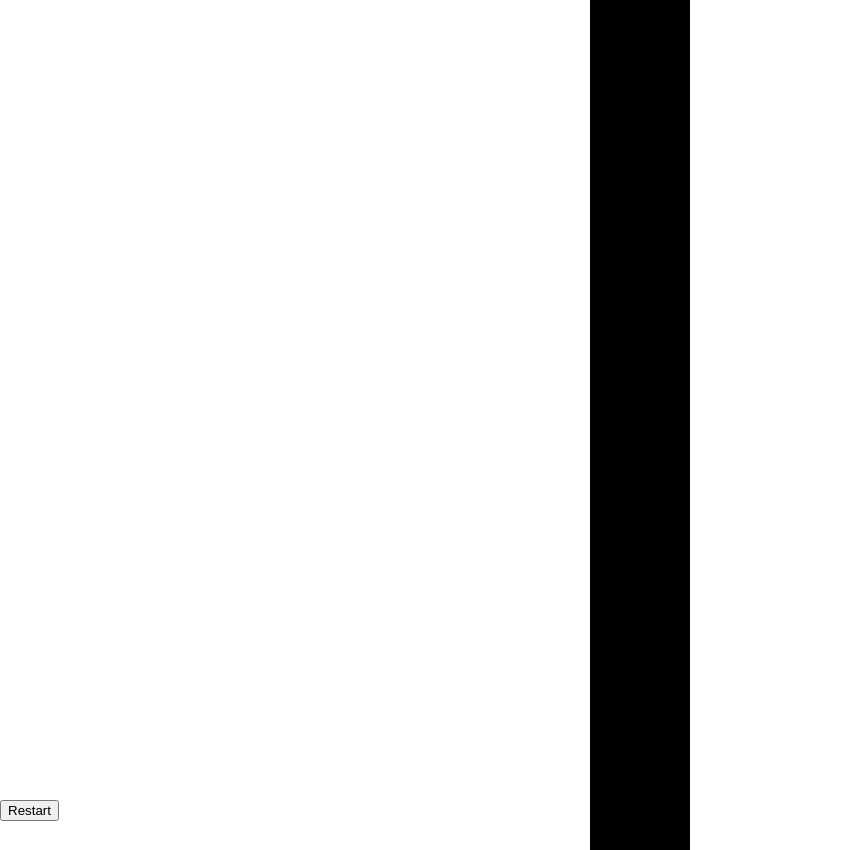
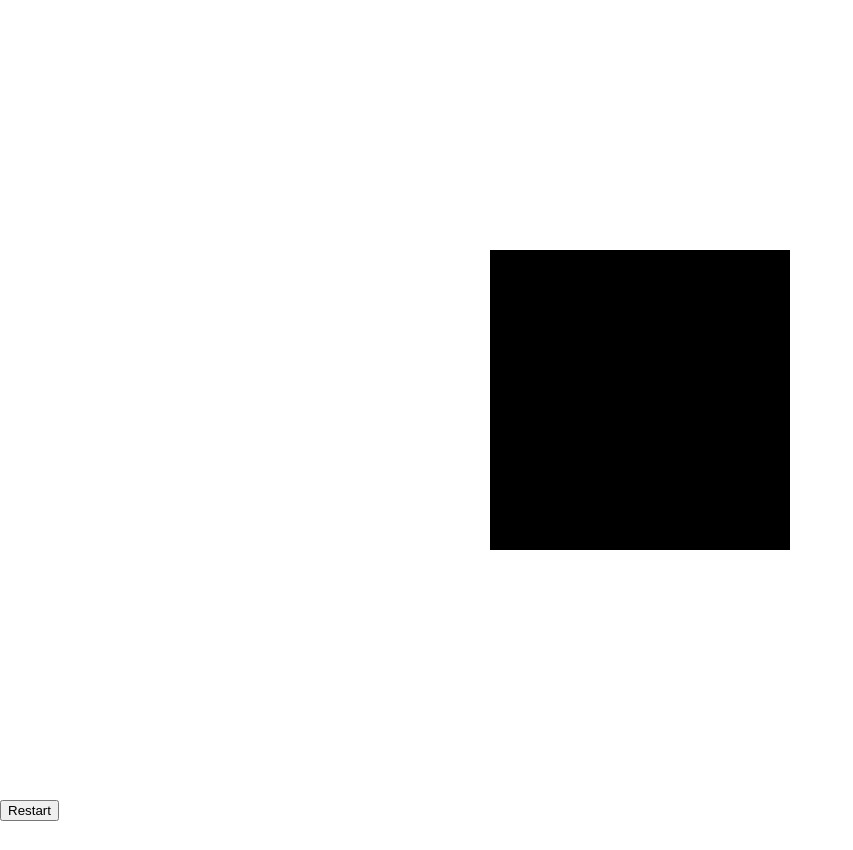
Before and after one commit to Mmddzz3/Tic-Tac-Toe, a plain HTML site: page index.html in a window 1280 px wide. Shown: the whole page, without its empty margins (0-853 px from the left). After the commit the page ends 821 px from the top, so only its background shows below. Drawn offline with Linux system fonts and the light colour scheme.

Commit message:
Update styles.css

```diff
--- a/styles.css
+++ b/styles.css
@@ -12,6 +12,7 @@ body {
 	display: grid;
 	justify-content: center;
 	align-content: center;
+	grid-template-columns: repeat(3, auto);
 }
 
 .cell {
```
